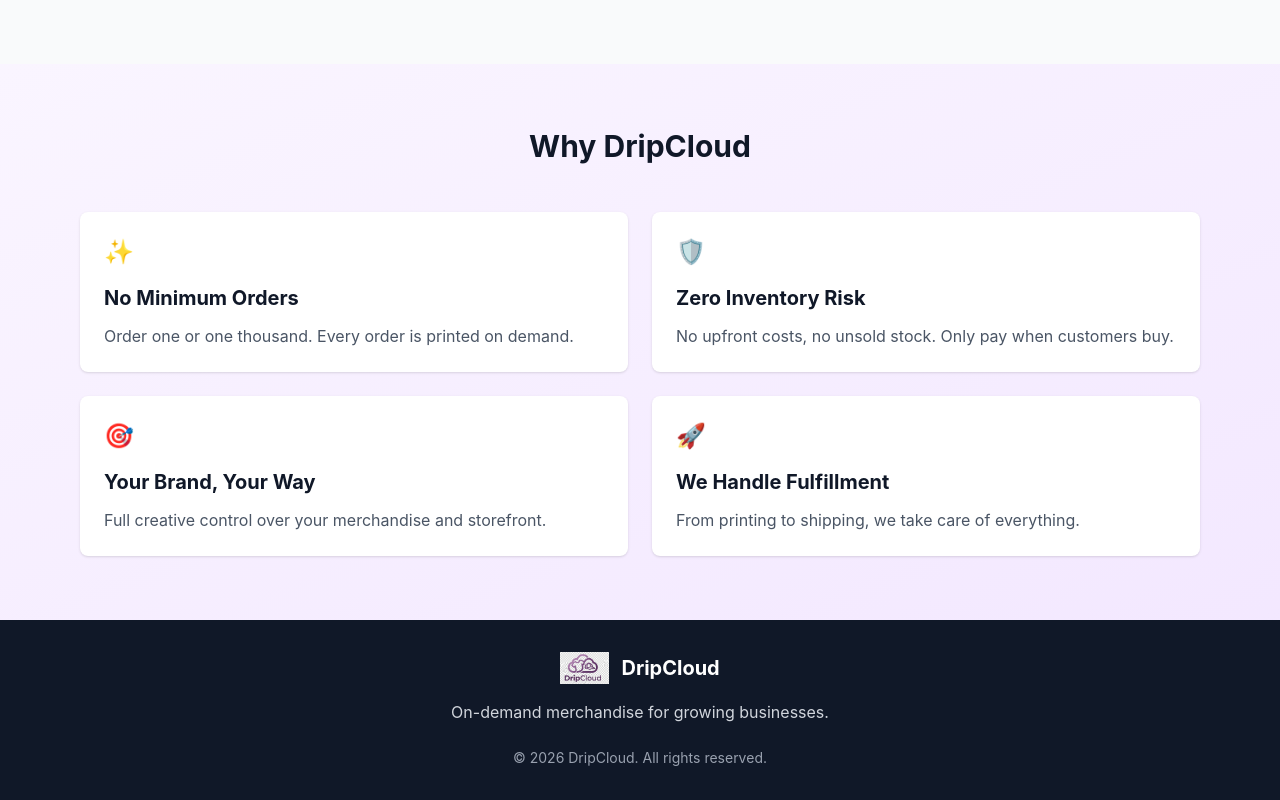
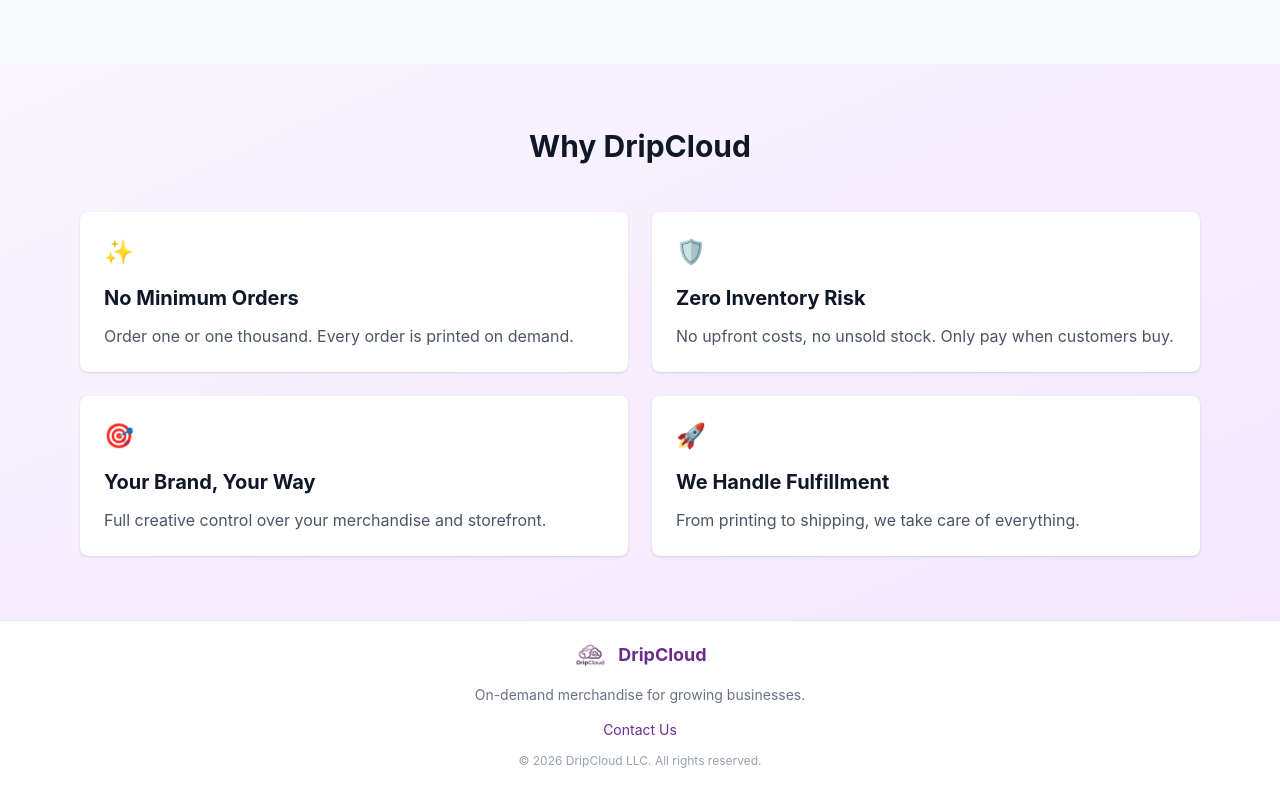
Before and after one commit to collinkennedy/DripCloudWebsite, a React (Vite) app: page / in a window 1280 px wide. Shown: the part 805-1605 px from the top of the page. Built offline with nearby package versions, Linux system fonts and the light colour scheme.

Commit message:
Footer polish: white bg, contact link, DripCloud LLC, compact sizing

```diff
--- a/src/components/Footer.tsx
+++ b/src/components/Footer.tsx
@@ -5,7 +5,7 @@
   const currentYear = new Date().getFullYear()
 
   return (
-    <footer data-testid="footer" className="bg-gray-900 text-white py-8">
+    <footer data-testid="footer" className="bg-white border-t border-gray-200 py-5">
       <div className="max-w-7xl mx-auto px-4 sm:px-6 lg:px-8">
         <div className="text-center">
           {/* Logo and Brand */}
@@ -13,19 +13,28 @@
             <img
               src={logo}
               alt="DripCloud"
-              className="h-8 w-auto mr-3"
+              className="h-6 w-auto mr-2"
             />
-            <span className="text-xl font-bold">DripCloud</span>
+            <span className="text-lg font-bold" style={{ color: '#6B2D8B' }}>DripCloud</span>
           </div>
 
           {/* Tagline */}
-          <p className="text-gray-300 mb-6">
+          <p className="text-gray-500 text-sm mb-3">
             On-demand merchandise for growing businesses.
           </p>
 
+          {/* Contact */}
+          <a
+            href="mailto:chandler@thedripcloud.com"
+            className="text-sm hover:underline"
+            style={{ color: '#6B2D8B' }}
+          >
+            Contact Us
+          </a>
+
           {/* Copyright */}
-          <p className="text-gray-400 text-sm">
-            © {currentYear} DripCloud. All rights reserved.
+          <p className="text-gray-400 text-xs mt-3">
+            © {currentYear} DripCloud LLC. All rights reserved.
           </p>
         </div>
       </div>
--- a/vite.config.ts
+++ b/vite.config.ts
@@ -4,4 +4,7 @@
 
 export default defineConfig({
   plugins: [react(), tailwindcss()],
+  server: {
+    allowedHosts: ['dripcloud.134-209-58-180.nip.io'],
+  },
 })
```
Also changed, not shown: src/assets/logo.png, 1 other file (tests, documents, lock files or other folders).
